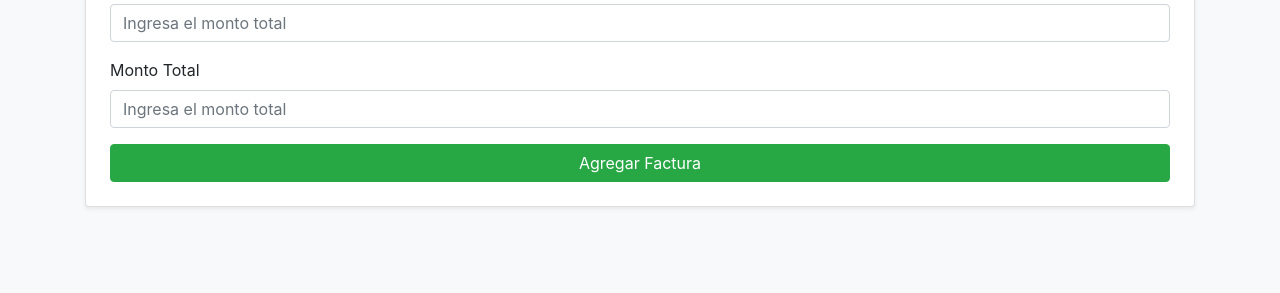
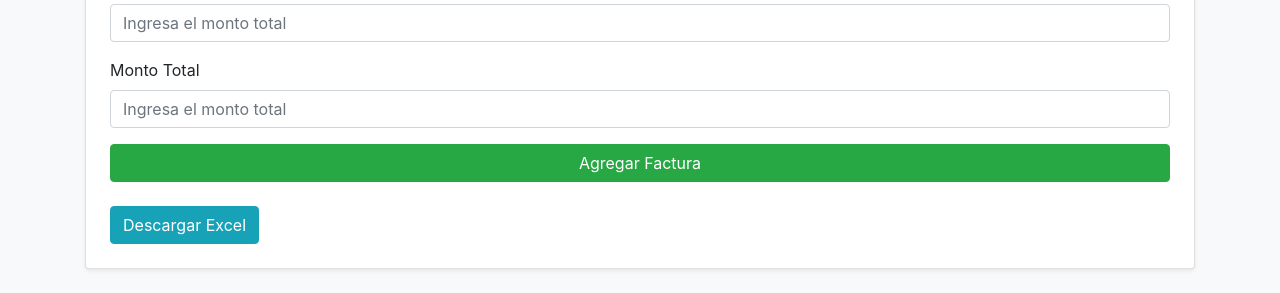
Before and after one commit to JeremyCruz/invonce-management, a Flask app: page / in a window 1280 px wide. Shown: the part 1434-1727 px from the top of the page. Before the commit the page ends 1642 px from the top, so only its background shows below. Run offline with Flask 3, Linux system fonts and the light colour scheme; some libraries are stand-ins or nearby versions.

Commit message:
Upgrade feature

```diff
--- a/templates/index.html
+++ b/templates/index.html
@@ -108,6 +108,9 @@
                     <input type="number" class="form-control" id="totalAmount" name="total_amount" placeholder="Ingresa el monto total" step="0.01" value="{{ invoice_data.total_amount if invoice_data else '' }}" required>
                 </div>
                 <button type="submit" class="btn btn-success btn-block">Agregar Factura</button>
+                <div class="mt-4">
+                    <a href="{{ url_for('download_excel') }}" class="btn btn-info">Descargar Excel</a>
+                </div>
             </form>
         </div>
 
@@ -121,7 +124,9 @@
             </ul>
             {% endif %}
         </div>
+
     </div>
+
 
    <!-- Bootstrap JS and dependencies -->
    <script src="https://code.jquery.com/jquery-3.5.1.slim.min.js"></script>
```
